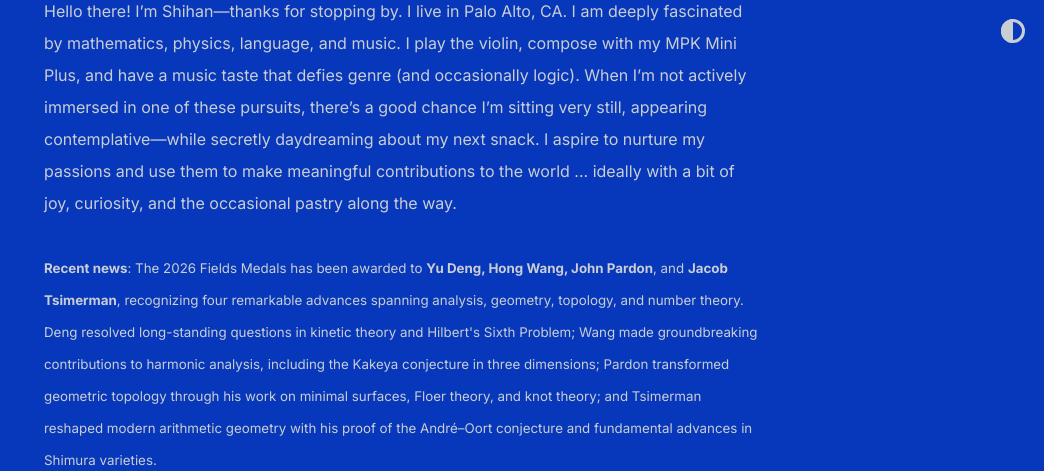
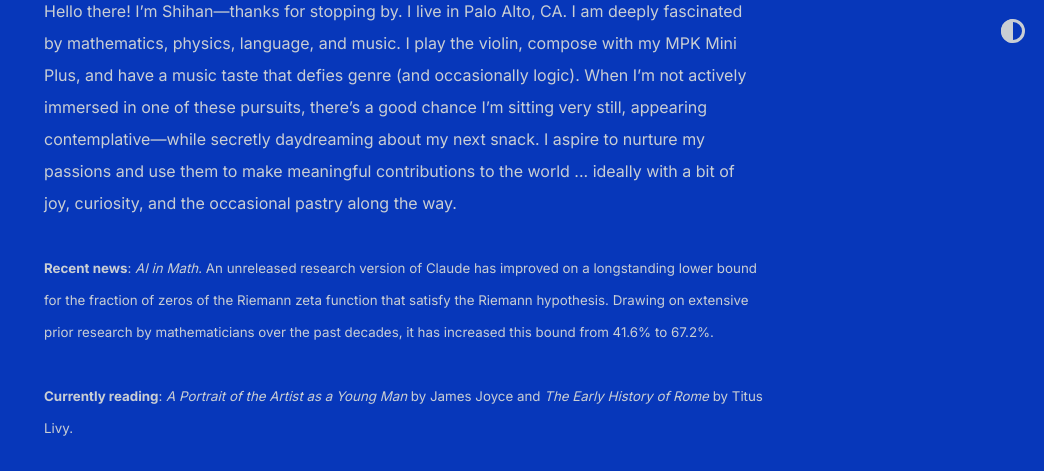
Before and after one commit to shihankanungo/shihankanungo.github.io, a Jekyll site: the page built from index.md, in a window 1280 px wide and 1400 px high, scrolled down 503 px. Shown: the top 471 px of the window, without its empty margins (236-1280 px from the left). Built offline with Jekyll 4.4.1, drawn with Linux system fonts in a browser that asks for light colours; some of the changed text lies outside the part shown; grey boxes are pictures that could not be loaded.

Commit message:
Update _config.yml

```diff
--- a/_config.yml
+++ b/_config.yml
@@ -6,17 +6,16 @@ description: > # description of the site (multiple lines allowed)
   Hello there! I’m Shihan&mdash;thanks for stopping by. I live in Palo Alto, CA. I am deeply fascinated by mathematics, physics, language, and music. I play the violin, compose with my MPK Mini Plus, and have a music taste that defies genre (and occasionally logic). When I’m not actively immersed in one of these pursuits, there’s a good chance I’m sitting very still, appearing contemplative&mdash;while secretly daydreaming about my next snack. I aspire to nurture my passions and use them to make meaningful contributions to the world ... ideally with a bit of joy, curiosity, and the occasional pastry along the way.
           <br /><br />
 
-          <small><b>Recent news</b>: The 2026 Fields Medals has been awarded to <b>Yu Deng, Hong Wang, John Pardon</b>, and <b>Jacob Tsimerman</b>, recognizing four remarkable advances spanning analysis, geometry, topology, and number theory. Deng resolved long-standing questions in kinetic theory and Hilbert's Sixth Problem; Wang made groundbreaking contributions to harmonic analysis, including the Kakeya conjecture in three dimensions; Pardon transformed geometric topology through his work on minimal surfaces, Floer theory, and knot theory; and Tsimerman reshaped modern arithmetic geometry with his proof of the André–Oort conjecture and fundamental advances in Shimura varieties.</small>
-          <p align="center"><img src="/images/fm-26.png" width="700" /></p>
-          <br />
+          <small><b>Recent news</b>: <i>AI in Math</i>. An unreleased research version of Claude has improved on a longstanding lower bound for the fraction of zeros of the Riemann zeta function that satisfy the Riemann hypothesis. Drawing on extensive prior research by mathematicians over the past decades, it has increased this bound from 41.6% to 67.2%.</small>
+          <br /><br />
           <small><b>Currently reading</b>: <i>A Portrait of the Artist as a Young Man</i> by James Joyce and <i>The Early History of Rome</i> by Titus Livy.</small>
           <br /><br />
           <small><b>Recent Movies</b>: <i>Batman Begins</i> (d. Christopher Nolan), and <i>The Dark Knight</i> (d. Christopher Nolan)</small>
           <br /><br />
           <small><b>Current Music Recs</b>: <i>We Stay Ugly 'Til The Pretty Decays</i> by Mara Calder (<a href="https://open.spotify.com/album/2pacOfhvZZHtuYZJnJrwg8?si=9Am8PVTjSkuYAoIyD-RNSQ">Spotify</a>), and <i>Remain In Light</i> by Angelique Kidjo. Also, these playlists, with one song each from my favorite albums from 2025: <a href="https://open.spotify.com/playlist/0b6ipXilq8yItCkbfxZRbl?si=022493cba1c64e71">pop</a> and <a href="https://open.spotify.com/playlist/2iO14usuhKlftJvaT3AK0R?si=7f8887dec02c4fed">jazz</a>. </small>
           <br /><br />
-          <small><b>Song of the day (Mon Aug 10)</b></small>
-          <iframe data-testid="embed-iframe" style="border-radius:12px" src="https://open.spotify.com/embed/track/1WVh8i4T3KOGtPAZT5Fi2E?utm_source=generator&si=d6dd597f6be2493f" width="100%" height="152" frameBorder="0" allowfullscreen="" allow="autoplay; clipboard-write; encrypted-media; fullscreen; picture-in-picture" loading="lazy"></iframe>
+          <small><b>Song of the day (Tue Aug 11)</b></small>
+          <iframe data-testid="embed-iframe" style="border-radius:12px" src="https://open.spotify.com/embed/track/7DT55xPiCyDupb8xMWbPpj?utm_source=generator&si=6ba7f8b5d8b64c21" width="100%" height="152" frameBorder="0" allowfullscreen="" allow="autoplay; clipboard-write; encrypted-media; fullscreen; picture-in-picture" loading="lazy"></iframe>
 
          <br /><br /><br /><br />
 
@@ -25,7 +24,7 @@ permalink: /:slug
 
 favicon: "./logo.png" # relative path to site's favicon
 
-#(Tue Aug 11)
+#(Wed Aug 12)
 #theme: moonwalk # if you are using GitHub Pages, change it to remote_theme: abhinavs/moonwalk
 remote_theme: abhinavs/moonwalk
 
```
